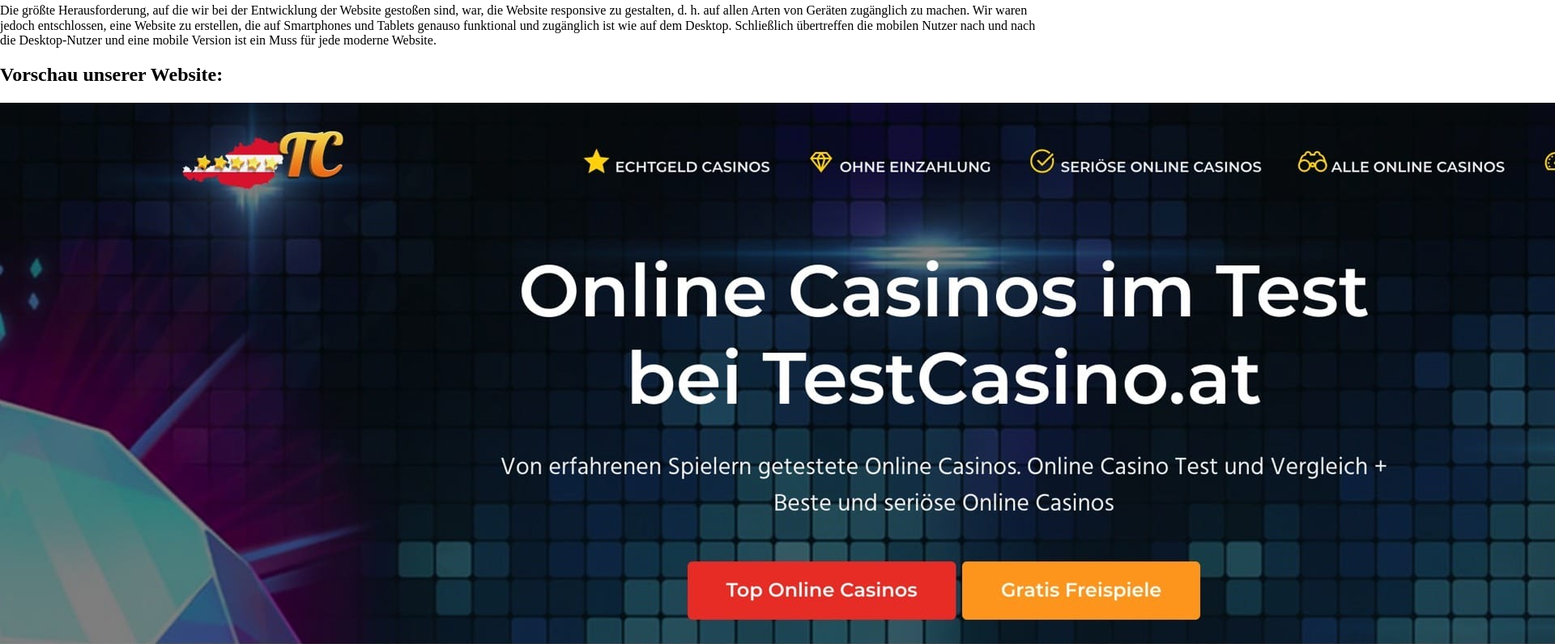
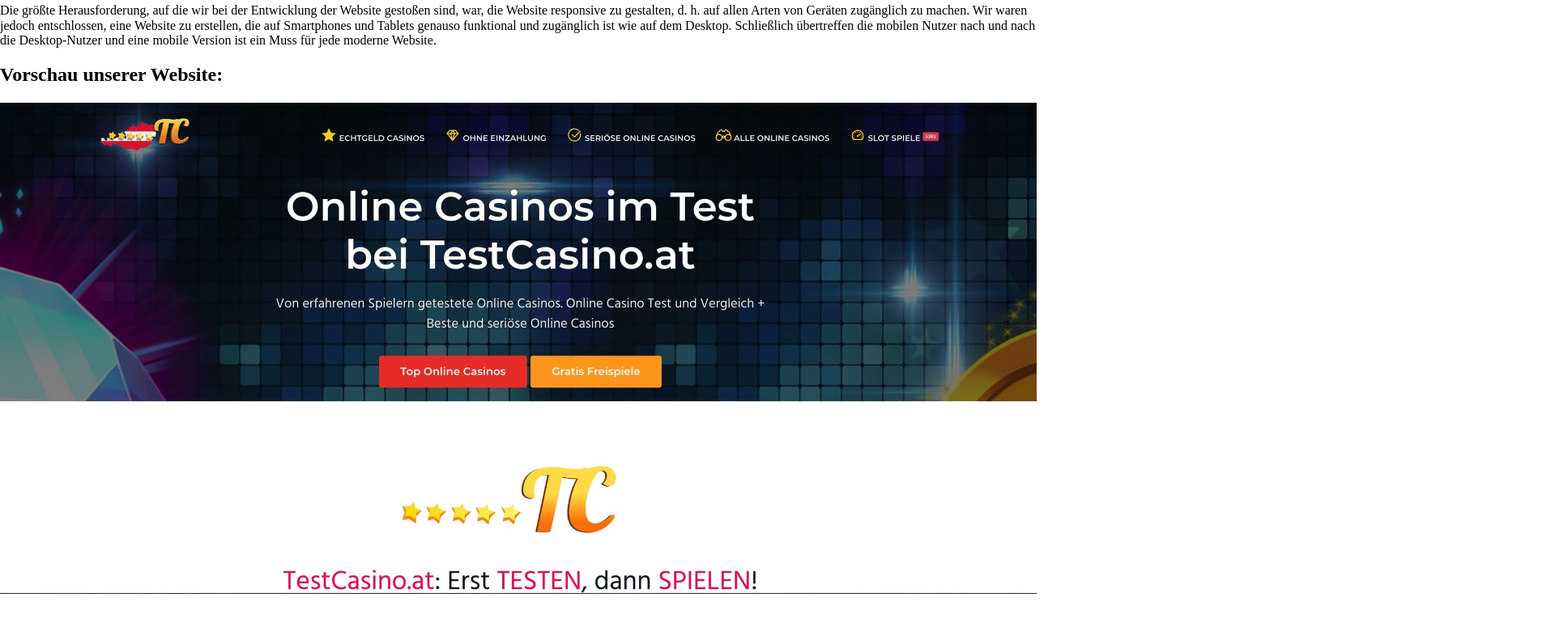
Before and after one commit to 1001ideas/spielhallen, a plain HTML site: page index.html in a window 1280 px wide. Shown: the part 860-1656 px from the top of the page at 81% size, 1920 px wide, since content can reach past the window. After the commit the page ends 1614 px from the top, so only its background shows below. Drawn offline with Linux system fonts and the light colour scheme.

Commit message:
Update index.html

```diff
--- a/index.html
+++ b/index.html
@@ -38,7 +38,7 @@ Mit dieser Seite möchten wir unserem erweiterten Team von Online-Casino-, Sport
 <p>Die größte Herausforderung, auf die wir bei der Entwicklung der Website gestoßen sind, war, die Website responsive zu gestalten, d. h. auf allen Arten von Geräten zugänglich zu machen. Wir waren jedoch entschlossen, eine Website zu erstellen, die auf Smartphones und Tablets genauso funktional und zugänglich ist wie auf dem Desktop. Schließlich übertreffen die mobilen Nutzer nach und nach die Desktop-Nutzer und eine mobile Version ist ein Muss für jede moderne Website.
 </p>
 <h2>Vorschau unserer Website: </h2>
-<a href="https://testcasino.at/"><img src="testcasino-at.jpg" alt="Testcasino.at"></a>
+<a href="https://testcasino.at/"><img width="100%" src="testcasino-at.jpg" alt="Testcasino.at"></a>
 
 </p></body>
 </html>
```
